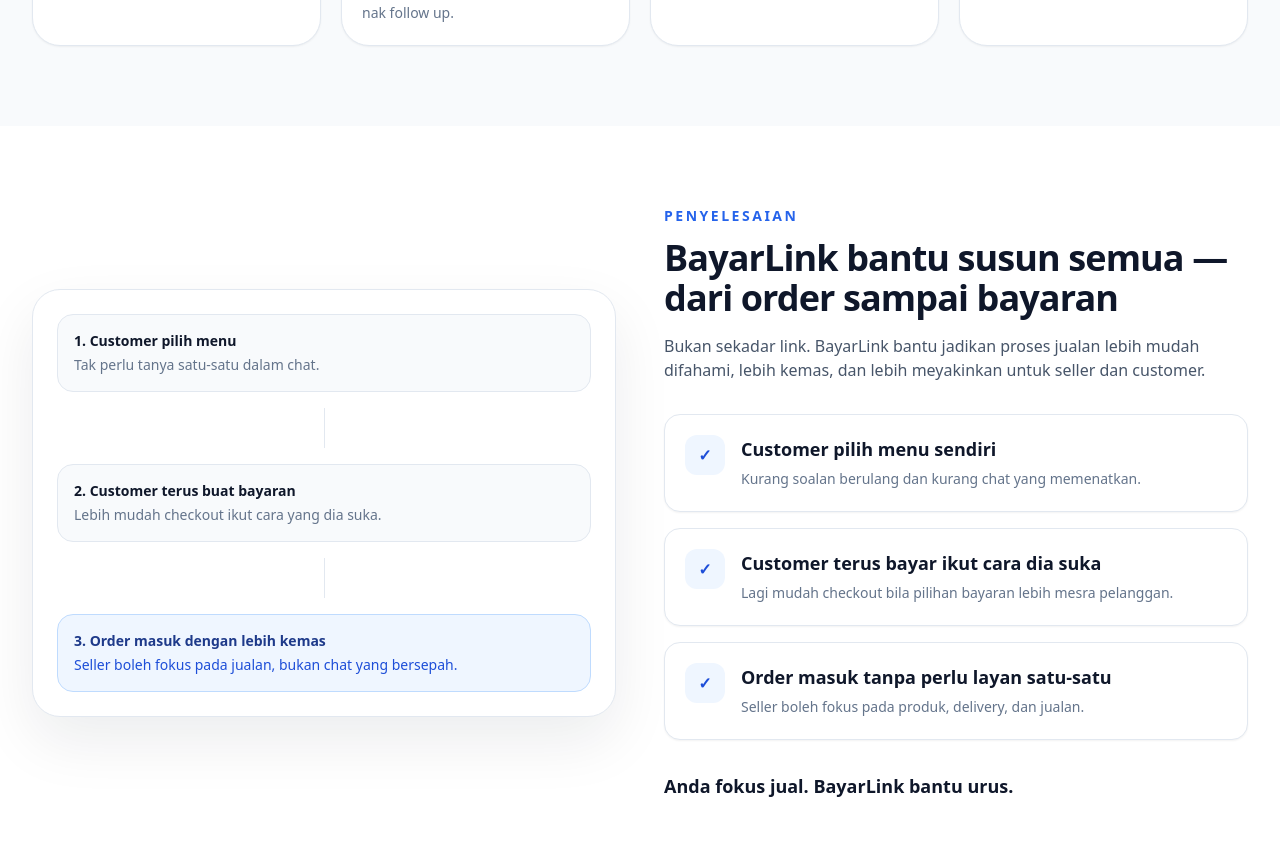
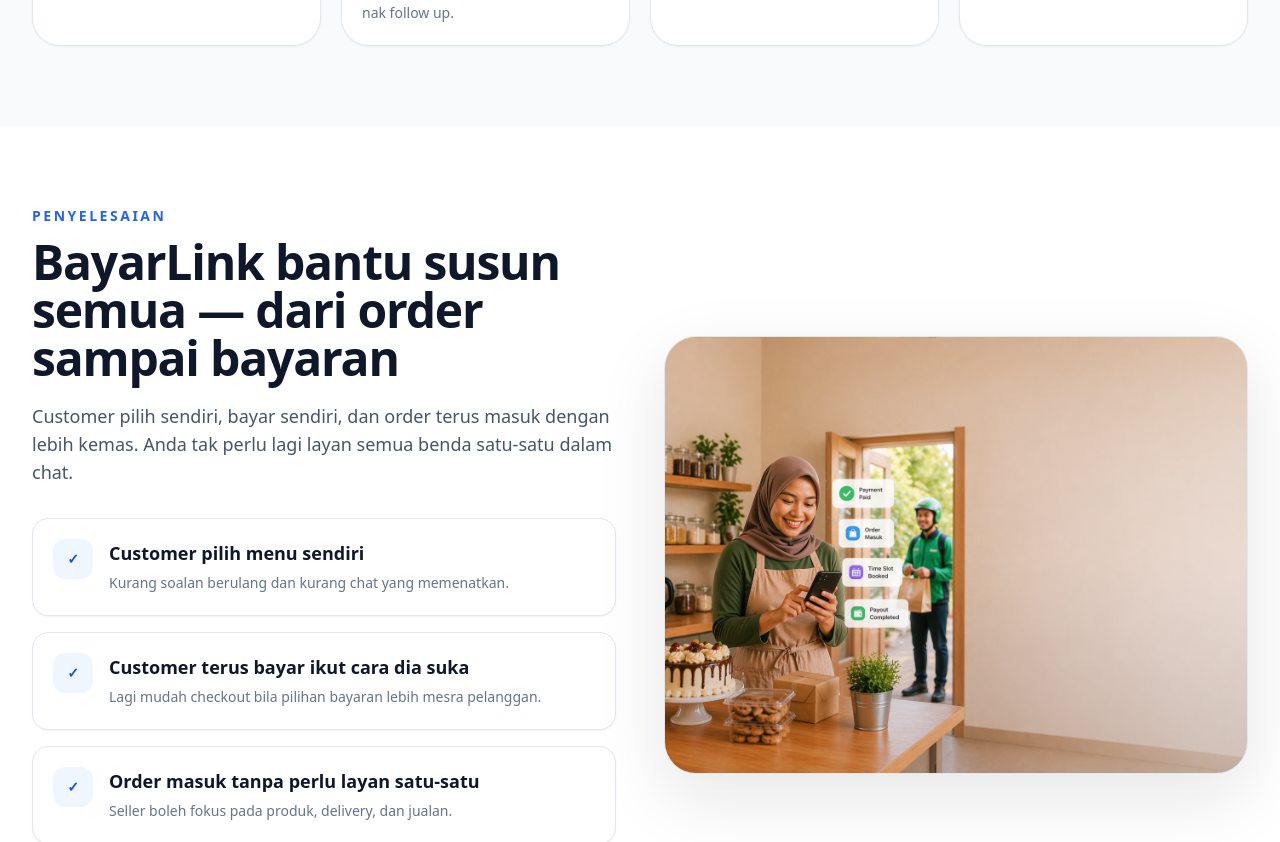
Before and after one commit to maizhakimm/pay-link, a Next.js app: page / in a window 1280 px wide. Shown: the part 1420-2262 px from the top of the page. Built offline with nearby package versions, Linux system fonts and the light colour scheme.

Commit message:
Update page.tsx

```diff
--- a/src/app/page.tsx
+++ b/src/app/page.tsx
@@ -331,74 +331,51 @@ export default function LandingPage() {
 </section>
 
       {/* SOLUTION */}
-      <section className="py-20">
+<section className="relative overflow-hidden bg-white py-20">
   <div className="mx-auto grid max-w-7xl items-center gap-12 px-6 md:grid-cols-2 md:px-8">
-          <div className="relative">
-            <div className="rounded-[28px] border border-slate-200 bg-white p-5 shadow-[0_24px_60px_rgba(15,23,42,0.08)] md:p-6">
-              <div className="grid gap-4">
-                <div className="rounded-2xl border border-slate-200 bg-slate-50 p-4">
-                  <p className="text-sm font-semibold text-slate-900">
-                    1. Customer pilih menu
+    {/* Text */}
+    <div className="order-1">
+      <p className="text-sm font-semibold uppercase tracking-[0.18em] text-blue-600">
+        Penyelesaian
       </p>
-                  <p className="mt-1 text-sm text-slate-500">
-                    Tak perlu tanya satu-satu dalam chat.
+
+      <h2 className="mt-3 text-3xl font-extrabold leading-tight tracking-tight text-slate-900 md:text-5xl">
+        BayarLink bantu susun semua — dari order sampai bayaran
+      </h2>
+
+      <p className="mt-5 text-base leading-7 text-slate-600 md:text-lg">
+        Customer pilih sendiri, bayar sendiri, dan order terus masuk dengan lebih
+        kemas. Anda tak perlu lagi layan semua benda satu-satu dalam chat.
       </p>
-                </div>
 
-                <div className="flex justify-center">
-                  <div className="h-10 w-px bg-slate-200" />
-                </div>
-
-                <div className="rounded-2xl border border-slate-200 bg-slate-50 p-4">
-                  <p className="text-sm font-semibold text-slate-900">
-                    2. Customer terus buat bayaran
-                  </p>
-                  <p className="mt-1 text-sm text-slate-500">
-                    Lebih mudah checkout ikut cara yang dia suka.
-                  </p>
-                </div>
-
-                <div className="flex justify-center">
-                  <div className="h-10 w-px bg-slate-200" />
-                </div>
-
-                <div className="rounded-2xl border border-blue-200 bg-blue-50 p-4">
-                  <p className="text-sm font-semibold text-blue-900">
-                    3. Order masuk dengan lebih kemas
-                  </p>
-                  <p className="mt-1 text-sm text-blue-700">
-                    Seller boleh fokus pada jualan, bukan chat yang bersepah.
-                  </p>
-                </div>
-              </div>
-            </div>
+      <div className="mt-8 space-y-4">
+        {[
+          {
+            title: "Customer pilih menu sendiri",
+            desc: "Kurang soalan berulang dan kurang chat yang memenatkan.",
+          },
+          {
+            title: "Customer terus bayar ikut cara dia suka",
+            desc: "Lagi mudah checkout bila pilihan bayaran lebih mesra pelanggan.",
+          },
+          {
+            title: "Order masuk tanpa perlu layan satu-satu",
+            desc: "Seller boleh fokus pada produk, delivery, dan jualan.",
+          },
+        ].map((item, i) => (
+          <div
+            key={i}
+            className="rounded-2xl border border-slate-200 bg-white p-5 shadow-sm transition hover:-translate-y-0.5 hover:shadow-md"
+          >
+            <div className="flex items-start gap-4">
+              <div className="flex h-10 w-10 shrink-0 items-center justify-center rounded-xl bg-blue-50 text-sm font-bold text-blue-700">
+                ✓
               </div>
 
               <div>
-            <p className="text-sm font-semibold uppercase tracking-[0.18em] text-blue-600">
-              Penyelesaian
-            </p>
-            <h2 className="mt-3 text-3xl font-bold tracking-tight md:text-4xl">
-              BayarLink bantu susun semua — dari order sampai bayaran
-            </h2>
-            <p className="mt-4 max-w-xl text-slate-600">
-              Bukan sekadar link. BayarLink bantu jadikan proses jualan lebih
-              mudah difahami, lebih kemas, dan lebih meyakinkan untuk seller dan
-              customer.
-            </p>
-
-            <div className="mt-8 space-y-4">
-              {solutions.map((item, i) => (
-                <div
-                  key={i}
-                  className="rounded-2xl border border-slate-200 bg-white p-5 shadow-sm"
-                >
-                  <div className="flex items-start gap-4">
-                    <div className="flex h-10 w-10 shrink-0 items-center justify-center rounded-xl bg-blue-50 font-bold text-blue-700">
-                      ✓
-                    </div>
-                    <div>
-                      <h3 className="text-lg font-semibold">{item.title}</h3>
+                <h3 className="text-base font-bold text-slate-900 md:text-lg">
+                  {item.title}
+                </h3>
                 <p className="mt-1 text-sm leading-6 text-slate-500">
                   {item.desc}
                 </p>
@@ -408,9 +385,35 @@ export default function LandingPage() {
         ))}
       </div>
 
-            <p className="mt-8 text-lg font-semibold text-slate-900">
-              Anda fokus jual. BayarLink bantu urus.
+      <p className="mt-8 text-lg font-bold text-slate-900">
+        Kurang chat. Kurang pening. Lebih fokus jual.
       </p>
+    </div>
+
+    {/* Image */}
+    <div className="order-2">
+      <div className="relative overflow-hidden rounded-[32px] border border-slate-200 bg-slate-50 shadow-[0_24px_70px_rgba(15,23,42,0.10)]">
+        {/* Desktop image */}
+        <div
+          className="hidden aspect-[4/3] bg-cover bg-center md:block"
+          style={{
+            backgroundImage: "url('/Solution.png')",
+            backgroundPosition: "center",
+          }}
+        />
+
+        {/* Mobile image */}
+        <div
+          className="aspect-[3/4] bg-cover bg-center md:hidden"
+          style={{
+            backgroundImage: "url('/Solution-Mobile.png')",
+            backgroundPosition: "center top",
+          }}
+        />
+
+        {/* Soft premium overlay */}
+        <div className="pointer-events-none absolute inset-0 bg-gradient-to-t from-slate-950/10 via-transparent to-white/5" />
+      </div>
     </div>
   </div>
 </section>
```
Lines whose indentation alone changed are shown as unchanged.
